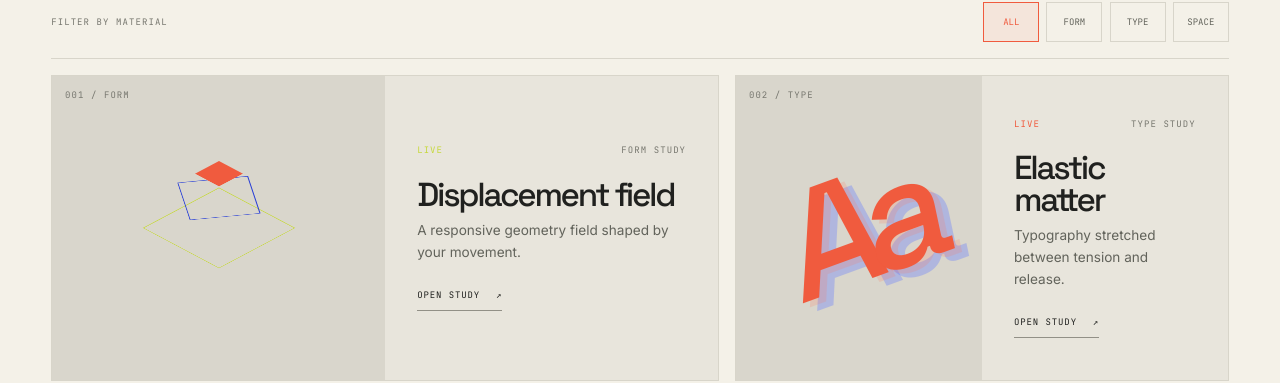
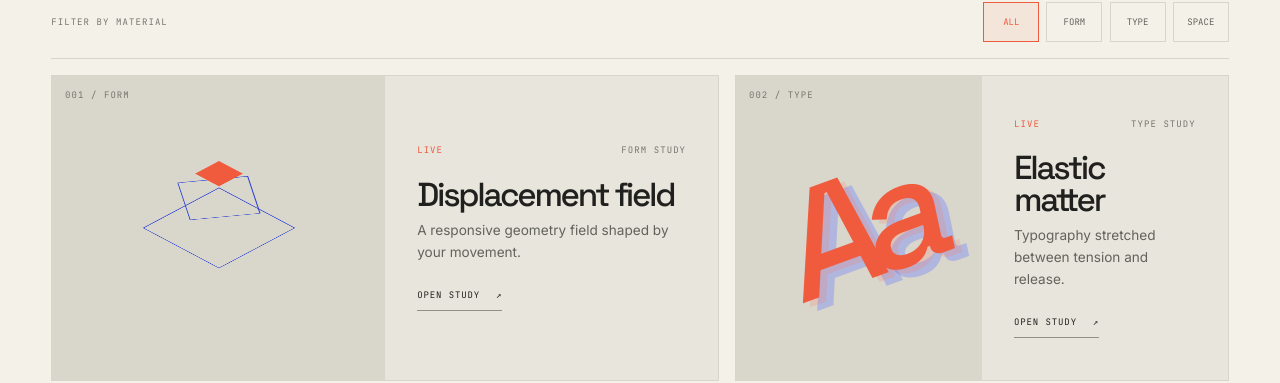
Before and after one commit to poltergit/forma, a Next.js app: page /playground in a window 1280 px wide. Shown: the part 2098-2481 px from the top of the page. Built offline with nearby package versions, Linux system fonts and the light colour scheme; no server answers.

Commit message:
Refine Playground and Motion Lab atelier details

```diff
--- a/src/features/playground/components/experiment-index.module.css
+++ b/src/features/playground/components/experiment-index.module.css
@@ -13,18 +13,18 @@
 .cardVisual { position: relative; display: grid; min-height: 19rem; overflow: hidden; place-items: center; background: #d9d6cc; }
 .cardVisual > span { position: absolute; top: .8rem; left: .8rem; }
 .formMark { position: relative; width: 8rem; aspect-ratio: 1; transform: rotateX(58deg) rotateZ(45deg); transform-style: preserve-3d; }
-.formMark i { position: absolute; inset: 8%; border: 1px solid var(--brand-lime); }
+.formMark i { position: absolute; inset: 8%; border: 1px solid var(--brand-blue); }
 .formMark i:nth-child(2) { inset: 22%; border-color: var(--brand-blue); transform: translateZ(2.2rem) rotate(35deg); }
 .formMark i:nth-child(3) { inset: 37%; border: 0; background: var(--brand-coral); transform: translateZ(4rem); }
 .typeMark { color: var(--brand-coral); font: 500 clamp(6rem, 12vw, 12rem)/.8 var(--font-display); letter-spacing: -.12em; transform: rotate(-12deg) skewY(-8deg); text-shadow: .04em .04em 0 rgb(255 118 94 / .2), .08em .08em 0 rgb(100 123 255 / .35); }
 .cardCopy { display: flex; flex-direction: column; align-items: flex-start; justify-content: center; padding: clamp(1rem, 2.5vw, 2.2rem); }
 .cardCopy > div { display: flex; flex-wrap: wrap; justify-content: space-between; width: 100%; gap: .5rem; }
-.cardCopy > div span:first-child { color: var(--brand-lime); }
+.cardCopy > div span:first-child { color: var(--brand-coral); }
 .card[data-tone="coral"] .cardCopy > div span:first-child { color: var(--brand-coral); }
 .cardCopy h3 { margin: 1.4rem 0 .6rem; font: 500 clamp(1.5rem, 2.6vw, 2.8rem)/.95 var(--font-display); letter-spacing: -.07em; }
 .cardCopy p { margin: 0; color: var(--color-text-secondary); font-size: .85rem; line-height: 1.6; }
 .cardCopy a { margin-top: 1.6rem; border-bottom: 1px solid var(--color-border-strong); padding-bottom: .55rem; color: var(--color-text); font: 9px var(--font-mono); letter-spacing: .1em; text-decoration: none; }
-.cardCopy a:hover { color: var(--brand-lime); border-color: var(--brand-lime); }
+.cardCopy a:hover { color: var(--brand-lime); border-color: var(--brand-coral); }
 .cardCopy a i { padding-left: .6rem; font-style: normal; }
 .reset { margin-top: 1rem; border: 0; padding: .6rem 0; background: transparent; color: var(--color-text-muted); font: 9px var(--font-mono); letter-spacing: .1em; cursor: pointer; }
 .reset:disabled { opacity: .35; cursor: default; }
```
